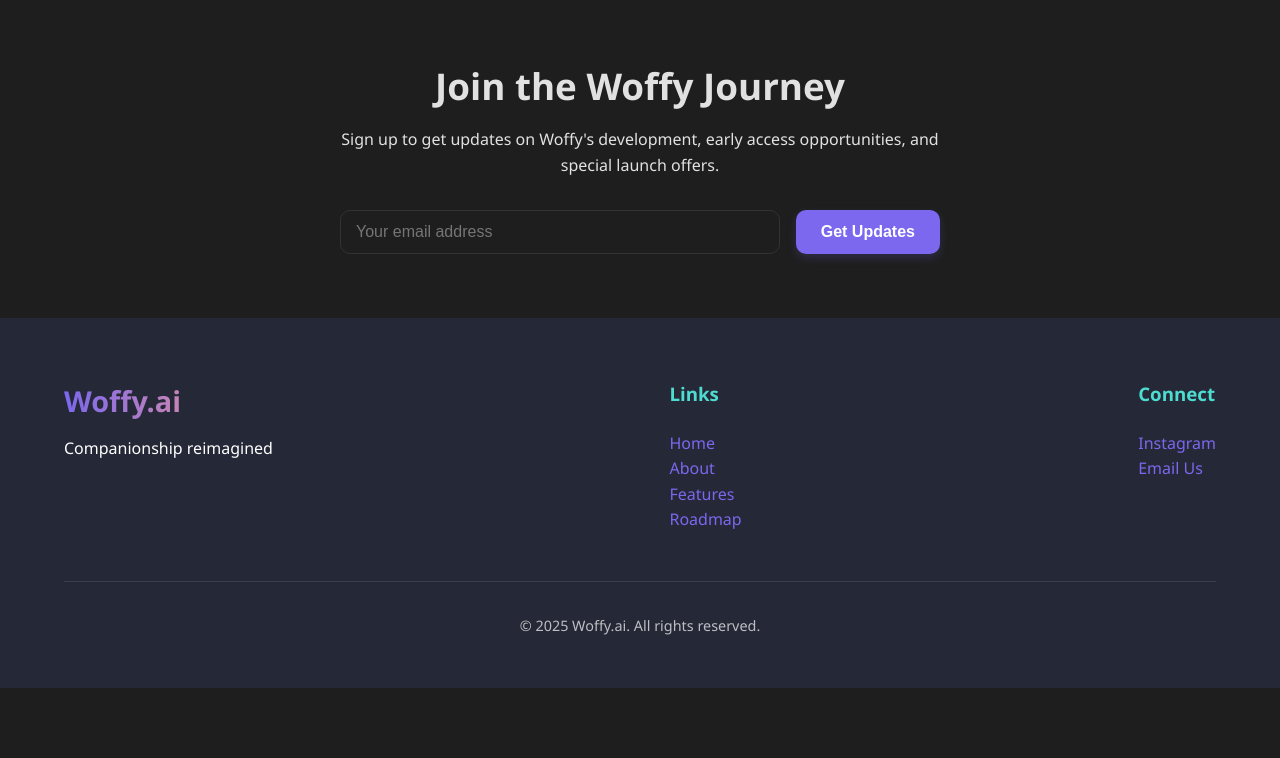
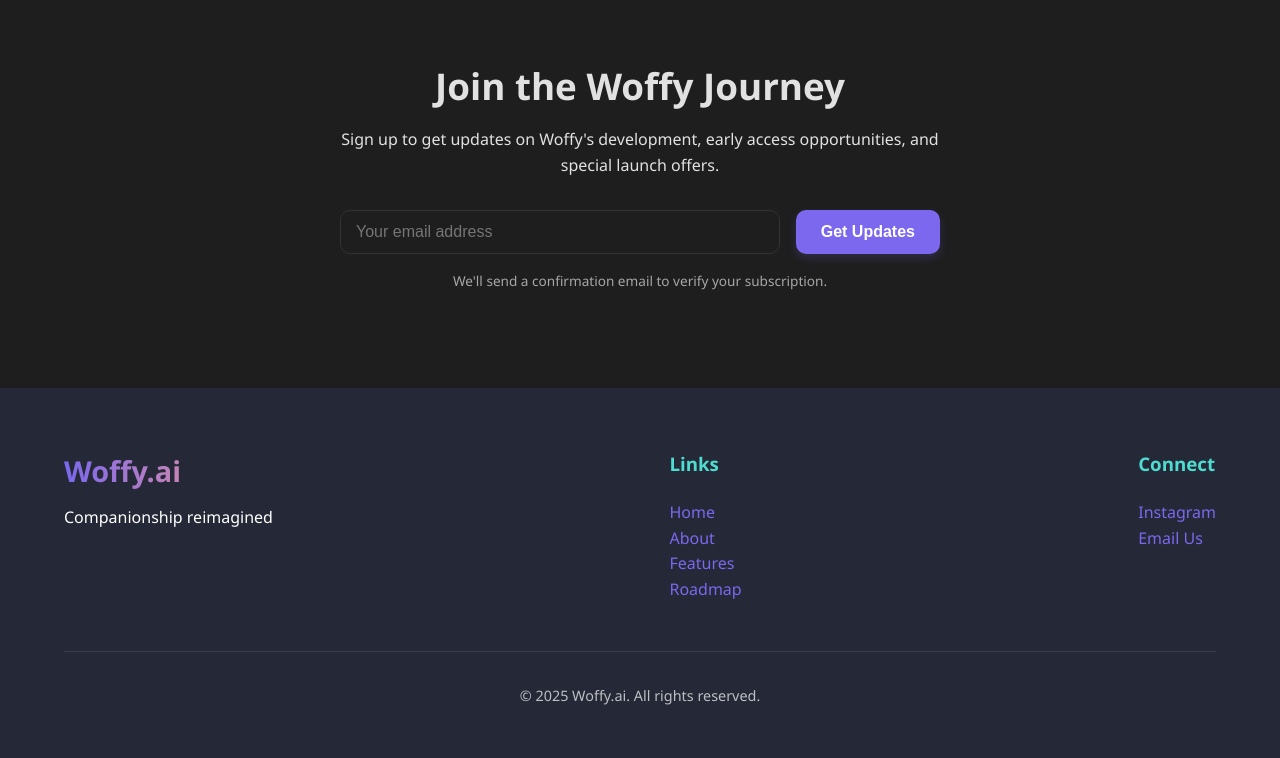
Before and after one commit to nikhil8182/woffy, a Flask app: page / in a window 1280 px wide. Shown: the part 1703-2461 px from the top of the page. Before the commit the page ends 2391 px from the top, so only its background shows below. Run offline with Flask 2, Linux system fonts and the light colour scheme.

Commit message:
Implement confirmation email functionality for newsletter subscriptions

```diff
--- a/app.py
+++ b/app.py
@@ -1,10 +1,80 @@
 from flask import Flask, render_template, request, jsonify
 import os
+import smtplib
+from email.mime.text import MIMEText
+from email.mime.multipart import MIMEMultipart
+from dotenv import load_dotenv
+
+# Load environment variables from .env file if it exists
+load_dotenv()
 
 app = Flask(__name__)
 
 # List to store newsletter subscriptions
 subscribers = []
+
+# Email configuration
+EMAIL_HOST = os.environ.get('EMAIL_HOST', 'smtp.gmail.com')
+EMAIL_PORT = int(os.environ.get('EMAIL_PORT', 587))
+EMAIL_USER = os.environ.get('EMAIL_USER', 'woffy@onwords.in')
+EMAIL_PASSWORD = os.environ.get('EMAIL_PASSWORD', '')
+EMAIL_FROM = os.environ.get('EMAIL_FROM', 'woffy@onwords.in')
+
+def send_confirmation_email(recipient_email):
+    """Send a confirmation email to new subscribers"""
+    # Only attempt to send if we have credentials
+    if not EMAIL_PASSWORD:
+        print("Email password not set. Skipping confirmation email.")
+        return False
+
+    try:
+        # Create message
+        msg = MIMEMultipart()
+        msg['From'] = EMAIL_FROM
+        msg['To'] = recipient_email
+        msg['Subject'] = "Welcome to Woffy.ai Newsletter!"
+
+        # Email body
+        body = f"""
+        <html>
+        <body>
+            <div style="font-family: Arial, sans-serif; max-width: 600px; margin: 0 auto; padding: 20px; color: #333;">
+                <h1 style="color: #7b68ee; margin-bottom: 20px;">Thank You for Subscribing!</h1>
+
+                <p>Hello from Woffy.ai,</p>
+
+                <p>Thank you for subscribing to our newsletter. We're excited to keep you updated on our journey to bring Woffy.ai to life!</p>
+
+                <p>You'll receive updates about:</p>
+                <ul>
+                    <li>Development progress</li>
+                    <li>New features</li>
+                    <li>Launch information</li>
+                    <li>Early access opportunities</li>
+                </ul>
+
+                <p>Follow us on Instagram: <a href="https://www.instagram.com/woffy.ai" style="color: #7b68ee; text-decoration: none;">@woffy.ai</a></p>
+
+                <p style="margin-top: 30px;">Warm regards,<br>The Woffy.ai Team</p>
+            </div>
+        </body>
+        </html>
+        """
+
+        # Attach HTML content
+        msg.attach(MIMEText(body, 'html'))
+
+        # Connect to server and send
+        server = smtplib.SMTP(EMAIL_HOST, EMAIL_PORT)
+        server.starttls()
+        server.login(EMAIL_USER, EMAIL_PASSWORD)
+        server.send_message(msg)
+        server.quit()
+
+        return True
+    except Exception as e:
+        print(f"Failed to send confirmation email: {e}")
+        return False
 
 @app.route('/')
 def home():
@@ -26,8 +96,17 @@
 def subscribe():
     email = request.form.get('email')
     if email and email not in subscribers:
+        # Add to subscribers list
         subscribers.append(email)
-        return jsonify({"success": True, "message": "Thank you for subscribing!"})
+
+        # Send confirmation email
+        email_sent = send_confirmation_email(email)
+
+        if email_sent:
+            return jsonify({"success": True, "message": "Thank you! Confirmation email sent."})
+        else:
+            return jsonify({"success": True, "message": "Subscribed! (Email delivery inactive)"})
+
     elif email in subscribers:
         return jsonify({"success": True, "message": "You're already subscribed!"})
     else:
--- a/requirements.txt
+++ b/requirements.txt
@@ -1,3 +1,4 @@
 flask==2.0.1
 werkzeug==2.0.1
 gunicorn==20.1.0
+python-dotenv==1.0.0
--- a/static/css/style.css
+++ b/static/css/style.css
@@ -918,7 +918,15 @@
     gap: 1rem;
     flex-wrap: wrap;
     max-width: 600px;
-    margin: 0 auto;
+    margin: 0 auto 1rem auto;
+}
+
+.subscription-note {
+    font-size: 0.85rem;
+    color: var(--text-color);
+    opacity: 0.7;
+    text-align: center;
+    margin: 0.5rem 0;
 }
 
 .signup-form input {
--- a/templates/index.html
+++ b/templates/index.html
@@ -97,6 +97,7 @@
                 <input type="email" placeholder="Your email address" required>
                 <button type="submit">Get Updates</button>
             </form>
+            <p class="subscription-note">We'll send a confirmation email to verify your subscription.</p>
         </section>
     </main>
 
--- a/templates/roadmap.html
+++ b/templates/roadmap.html
@@ -156,6 +156,7 @@
                 <input type="email" placeholder="Your email address" required>
                 <button type="submit" class="cta-button">Keep Me Updated</button>
             </form>
+            <p class="subscription-note">We'll send a confirmation email to verify your subscription.</p>
         </section>
     </main>
 
```
Also changed, not shown: 2 other files.
